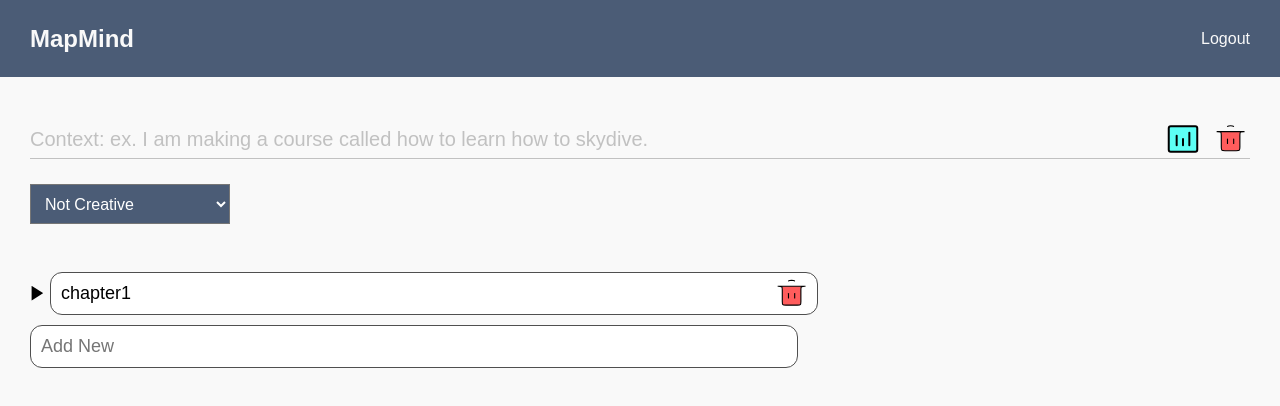
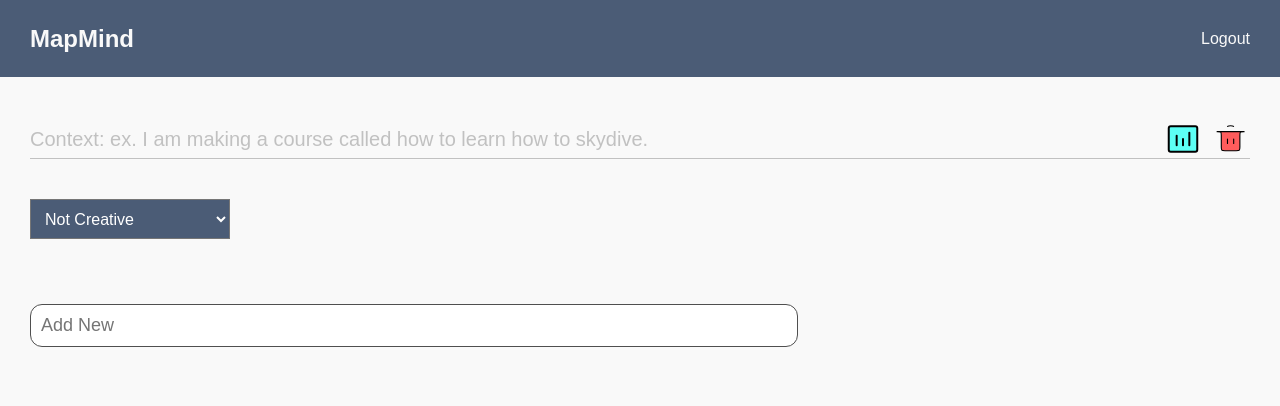
Before and after one commit to firasmlt/MapMind, a React (Create React App) app in the folder client/: page / in a window 1280 px wide. Shown: the top 406 px of the page. Built offline with nearby package versions, Linux system fonts and the light colour scheme.

Commit message:
improving the request

```diff
--- a/client/src/App.js
+++ b/client/src/App.js
@@ -8,13 +8,7 @@ import { useState } from "react";
 import { Configuration, OpenAIApi } from "openai";
 function App() {
   const [context, setContext] = useState("");
-  const [content, setContent] = useState([
-    {
-      id: "1",
-      name: "chapter1",
-      topics: [{ name: "topic1", subtopics: ["hello"] }],
-    },
-  ]);
+  const [content, setContent] = useState([]);
   const [temp, setTemp] = useState(0);
   const [showOverlay, setShowOverlay] = useState(false);
   const deleteAllHandler = (x) => {
@@ -73,11 +67,11 @@ function App() {
 
   const promptContent = `we are creating a branching structure with multiple dimensions in the markdown format.\n    # = High-level \n    ## = Breakdown list of components that make up the high-level\n    ### = A further breakdown of the '##'\n    Context: ${context}\nContent:\n${convertContentToMarkdown(
     content
-  )} \n# `;
+  )}# `;
   const getData = async () => {
     console.log(promptContent);
     const configuration = new Configuration({
-      apiKey: "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",
+      apiKey: "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",
     });
     const openai = new OpenAIApi(configuration);
     const response = await openai.createCompletion({
@@ -85,7 +79,7 @@ function App() {
       prompt: promptContent,
       suffix: "",
       temperature: temp,
-      max_tokens: 456,
+      max_tokens: 1056,
       top_p: 1,
       frequency_penalty: 0,
       presence_penalty: 0,
--- a/client/src/components/Options.module.css
+++ b/client/src/components/Options.module.css
@@ -1,8 +1,8 @@
 .optionsContainer {
-  height: 70px;
+  height: 100px;
   display: flex;
   align-items: center;
-  padding: 0 30px;
+  margin: 0 30px;
 }
 .creativityDropdown select {
   background-color: #4b5c76;
```
